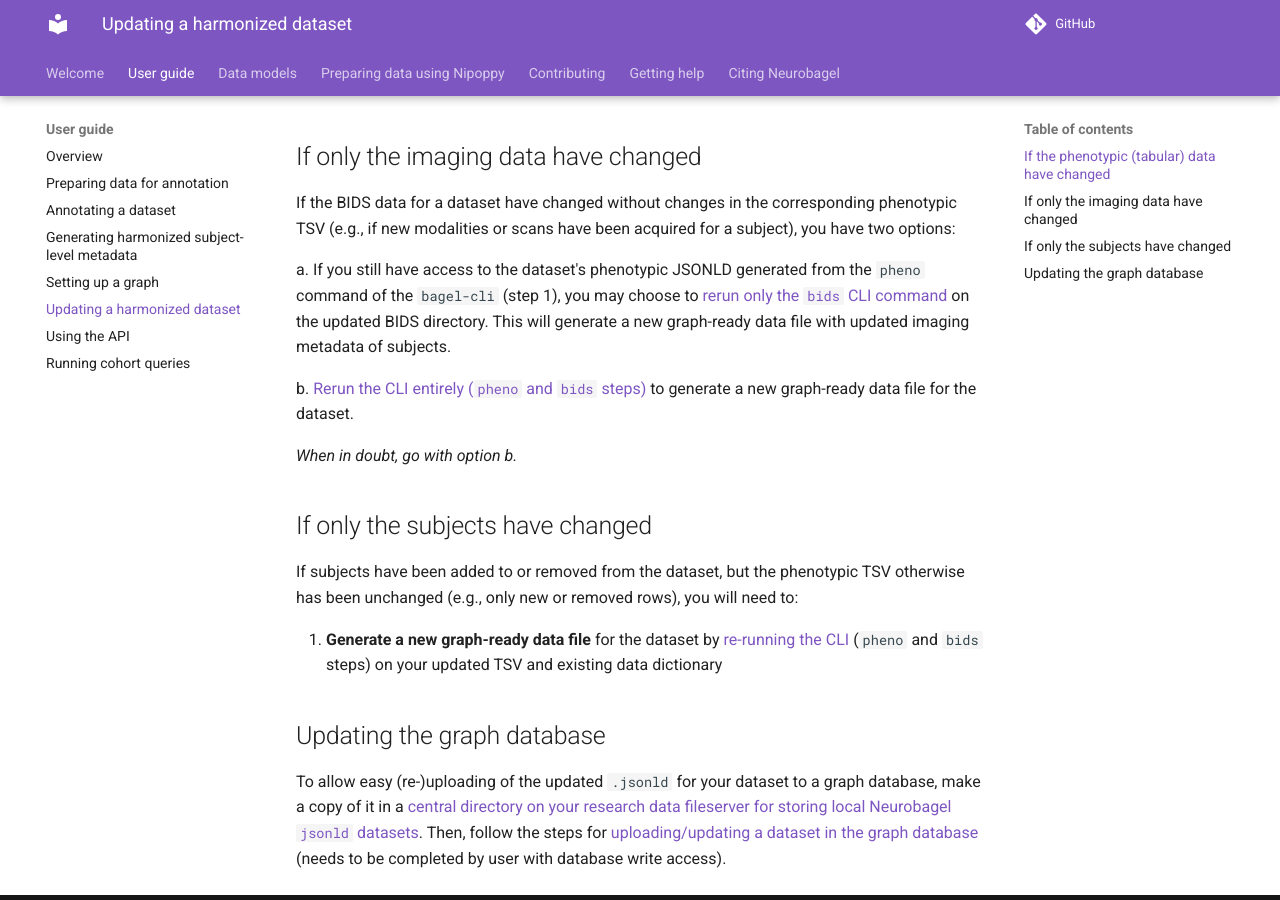
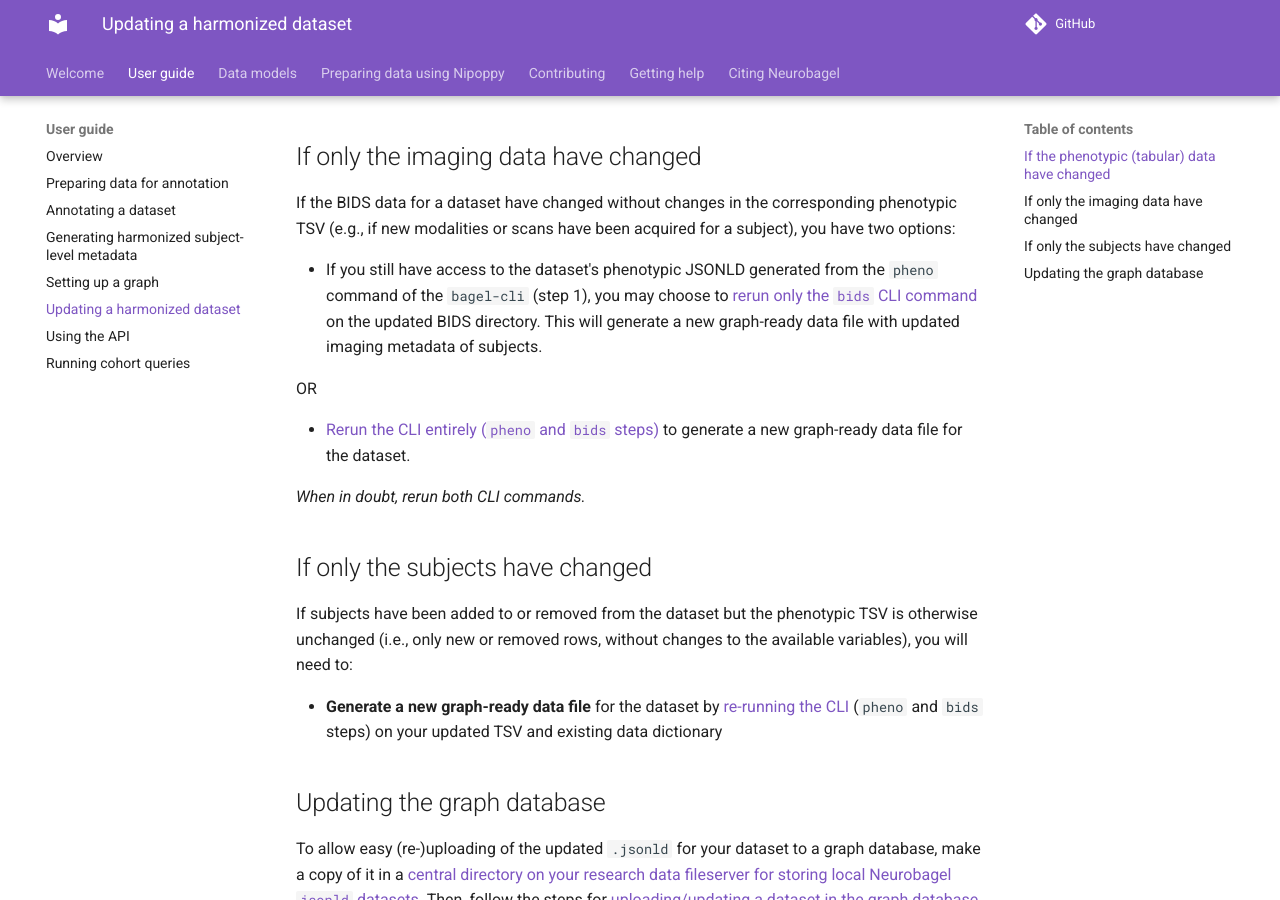
Before and after one commit to neurobagel/documentation, an MkDocs documentation site: the page built from docs/updating_dataset.md, in a window 1280 px wide and 900 px high, scrolled down 557 px. Built offline with MkDocs 1.6.1 and Material for MkDocs 9.7.7, drawn with Linux system fonts in a browser that asks for light colours; comment, search, counter and statistics services are not loaded.

Commit message:
clarify wording and bullet points

```diff
--- a/docs/updating_dataset.md
+++ b/docs/updating_dataset.md
@@ -14,17 +14,19 @@
 ## If only the imaging data have changed
 If the BIDS data for a dataset have changed without changes in the corresponding phenotypic TSV (e.g., if new modalities or scans have been acquired for a subject), you have two options:
 
-a. If you still have access to the dataset's phenotypic JSONLD generated from the `pheno` command of the `bagel-cli` (step 1), you may choose to [rerun only the `bids` CLI command](cli.md) on the updated BIDS directory.
+- If you still have access to the dataset's phenotypic JSONLD generated from the `pheno` command of the `bagel-cli` (step 1), you may choose to [rerun only the `bids` CLI command](cli.md) on the updated BIDS directory.
 This will generate a new graph-ready data file with updated imaging metadata of subjects.
 
-b. [Rerun the CLI entirely (`pheno` and `bids` steps)](cli.md) to generate a new graph-ready data file for the dataset.
+OR
 
-_When in doubt, go with option b._
+- [Rerun the CLI entirely (`pheno` and `bids` steps)](cli.md) to generate a new graph-ready data file for the dataset.
+
+_When in doubt, rerun both CLI commands._
 
 ## If only the subjects have changed
-If subjects have been added to or removed from the dataset, but the phenotypic TSV otherwise has been unchanged (e.g., only new or removed rows), you will need to:
+If subjects have been added to or removed from the dataset but the phenotypic TSV is otherwise unchanged (i.e., only new or removed rows, without changes to the available variables), you will need to:
 
-1. **Generate a new graph-ready data file** for the dataset by [re-running the CLI](cli.md) (`pheno` and `bids` steps) on your updated TSV and existing data dictionary
+- **Generate a new graph-ready data file** for the dataset by [re-running the CLI](cli.md) (`pheno` and `bids` steps) on your updated TSV and existing data dictionary
 
 ## Updating the graph database
 To allow easy (re-)uploading of the updated `.jsonld` for your dataset to a graph database, make a copy of it in a [central directory on your research data fileserver for storing local Neurobagel `jsonld` datasets](infrastructure.md#where-to-store-neurobagel-graph-ready-data).
```
Also changed, not shown: docs/infrastructure.md (+3 -0 lines).
